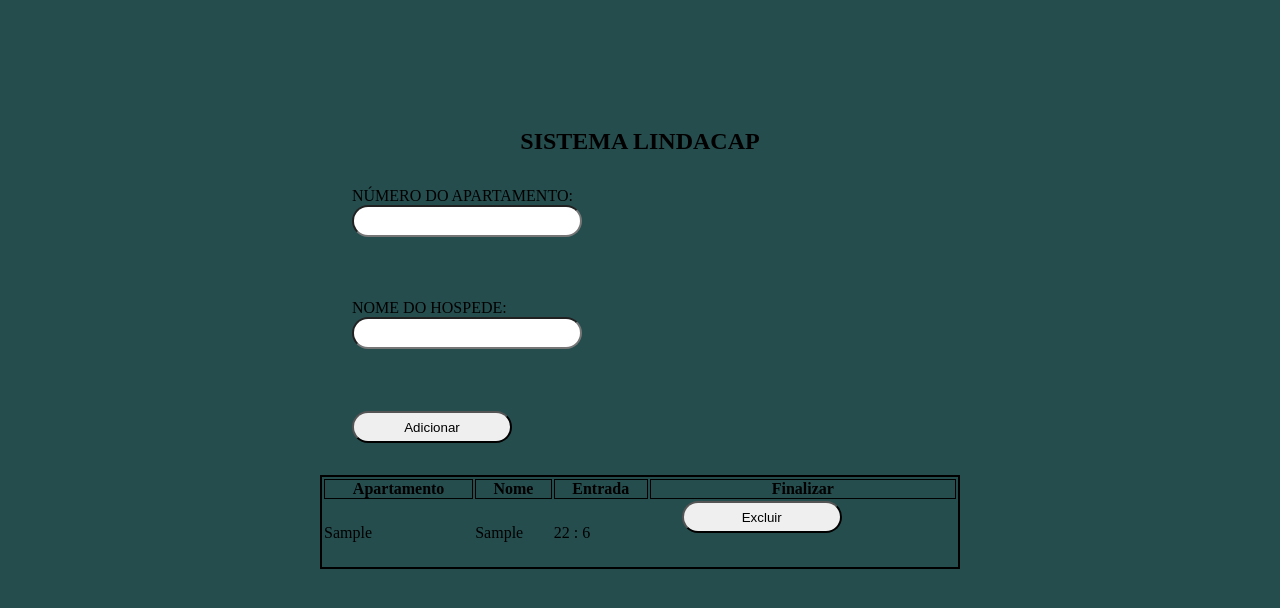
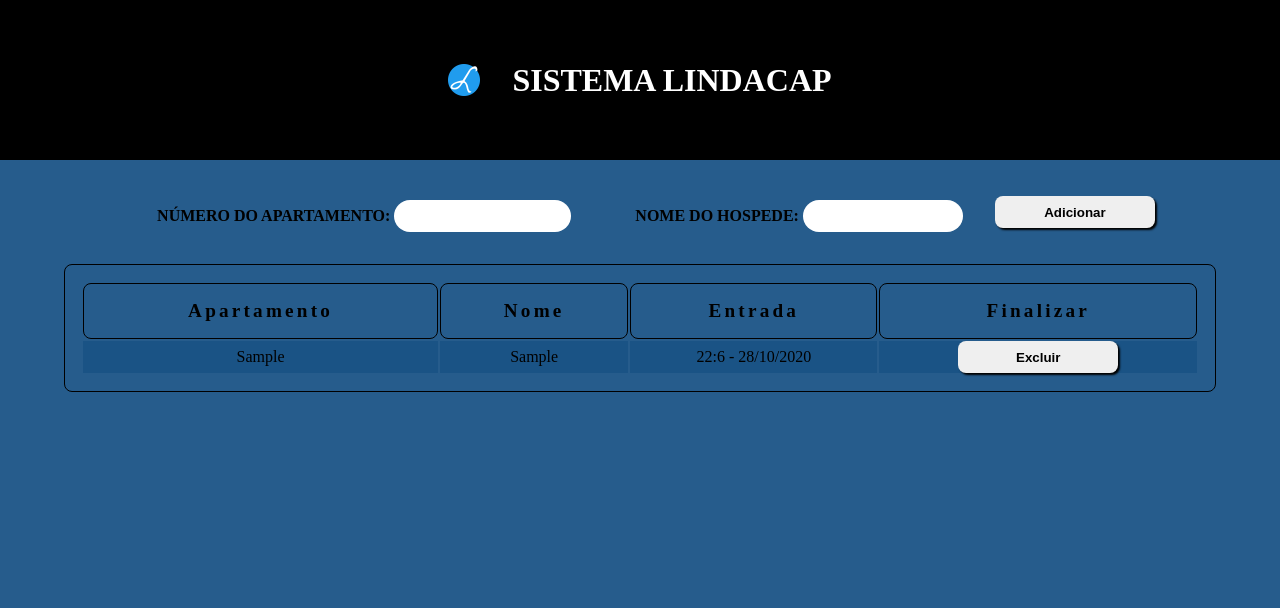
Before and after one commit to OtherVision/sistemaCadastroHospedes, a plain HTML site: page index.html in a window 1280 px wide. Both pictures are taken after typing "Sample", "Sample" into the empty fields and a click on the button "Adicionar". Drawn offline with Linux system fonts and the light colour scheme.

Commit message:
finalizar estilizacao - incluir data nos dados de entrada

```diff
--- a/css/style.css
+++ b/css/style.css
@@ -1,23 +1,28 @@
 * {padding: 0; margin: 0; list-style: none; text-decoration: none; box-sizing: border-box; }
-body {background: rgb(37, 77, 78);}
+body {background: rgba(15, 75, 128, .9)}
 
-.container {width: 90vw; margin: 10% auto; }
-.header h2 {  text-align: center; text-transform: uppercase;}
+/*   header da página       */
+.header {width: 100%; text-align: center; text-transform: uppercase; height: 20vh; background: black; color: white; display: flex; align-items: center; justify-content: center; }
+.header img {margin-right: 2rem;}
 
-.form-group {height: 5rem; margin: 2rem; display: flex; flex-direction: column; border: none;}
-.form-group input {height: 2rem; border-radius: 1rem;}
-.btn {width: 10rem; height: 2rem; border-radius: 1rem; margin: 0 0 2rem 2rem;}
+/*  conteudo principal da página        */
+.container {width: 90vw; margin: 0 auto; }
+
+#formulario {display: flex; justify-content: center; align-items: center;}
+
+.form-group {height: auto; margin: 2rem;  border: none;}
+.form-group input {height: 2rem; border-radius: 1rem; border: none; margin-top: 0.5rem;}
+.form-group input:focus {background: rgb(172, 207, 238);}
+.form-group label {font-weight: 600;}
+
+#nomeHospede {width: 10rem;}
+
+.btn {width: 10rem; height: 2rem;  border-radius: .5rem; cursor: pointer; border: none; box-shadow: 2px 2px 2px black; font-weight: 800; }
+.btn:hover {background: rgba(15, 75, 128, .9); transition: background 0.5s; color: white;}
+
 
 /*  tabela        */
-.col-lg-12 {border: 1px solid black; width: 100%;}
-.table {width: 100%; border: 1px solid black;}
-.table thead tr th{  border: 1px solid black; }
-.table thead tr {  border: 1px solid black; }
+.table {width: 100%; border: 1px solid black; border-radius: 0.5rem; padding: 1rem;}
+.table thead tr th{  border: 1px solid black; border-radius: 0.5rem;  padding: 1rem; font-size: 1.2rem; letter-spacing: 0.2rem;}
 
-
-@media (min-width: 800px) {
-    .container {width: 50vw;}
-
-    .form-group input {width: 40%; text-align: center;}
-    .header {width: 100%; margin: 0 auto;}
-}
+.table-Js {text-align: center; color: #000; font-weight: 500;}
--- a/index.html
+++ b/index.html
@@ -7,25 +7,38 @@
 
     <link rel="stylesheet" href="./css/style.css">
 
+    <link rel="apple-touch-icon" sizes="180x180" href="./images/apple-touch-icon.png">
+    <link rel="icon" type="image/png" sizes="32x32" href="./images/favicon-32x32.png">
+    <link rel="icon" type="image/png" sizes="16x16" href="./images/favicon-16x16.png">
+    <link rel="manifest" href="./images/site.webmanifest">
+
 </head>
 <body onload="mostraPatio()">
-    <div class="container">
 
-        <div class="header">
-            <h2>Sistema Lindacap</h2>
+    <header class="header">
+        <img src="./images/favicon-32x32.png" alt="Imagem logo lindacap" title="logo lindacap">
+        <h1>Sistema Lindacap</h1>
 
-            <div class="jumbotron">
+    </header>
+
+    <main class="container">
+
+        <section class="form-section">
+
+
+            <div class="form">
                 <form action="" id="formulario">
 
                     <fieldset class="form-group">
-                        <label for="modeloCarro">NÚMERO DO APARTAMENTO:</label>
-                        <input type="text" id="modeloCarro" class="form-control">
+                        <label for="numeroApartamento">NÚMERO DO APARTAMENTO:</label>
+                        <input type="text" id="numeroApartamento" class="form-control">
                     </fieldset>
 
                     <fieldset class="form-group">
-                        <label for="placaCarro">NOME DO HOSPEDE:</label>
-                        <input type="text" id="placaCarro" class="form-control" name="">
+                        <label for="nomeHospede">NOME DO HOSPEDE:</label>
+                        <input type="text" id="nomeHospede" class="form-control">
                     </fieldset>
+
 
                     <button type="submit" class="btn btn-primary">Adicionar</button>
 
@@ -33,11 +46,11 @@
 
                 </form>
             </div>
-        </div>
+        </section>
 
 
-        <div class="marketing">
-            <div class="col-lg-12">
+        <section>
+            <div class="main-table">
                 <table class="table">
                     <thead>
                         <tr>
@@ -52,9 +65,9 @@
                     </thead>
                 </table>
             </div>
-        </div>
+        </section>
 
-    </div>
+    </main>
 
     <script src="./js/main.js"></script>
 </body>
--- a/js/main.js
+++ b/js/main.js
@@ -1,32 +1,35 @@
-document.getElementById('formulario').addEventListener('submit', cadastraVeiculo);
+document.getElementById('formulario').addEventListener('submit', cadastraApartamento);
 
-function cadastraVeiculo(e) {
-    var modeloCarro = document.getElementById('modeloCarro').value;
-    var placaCarro = document.getElementById('placaCarro').value;
+function cadastraApartamento(e) {
+    var numeroApartamento = document.getElementById('numeroApartamento').value;
+    var nomeHospede = document.getElementById('nomeHospede').value;
     var time = new Date();
 
-    if (    !modeloCarro && !placaCarro) {
+    if (    !numeroApartamento && !nomeHospede) {
         alert("Por favor, preencha todos os campos");
         return false;
     }
 
-    carro = {
-        modelo: modeloCarro,
-        placa: placaCarro,
+    unidade = {
+        apartamento: numeroApartamento,
+        nome: nomeHospede,
         hora: time.getHours(),
-        minutos: time.getMinutes()
+        minutos: time.getMinutes(),
+        dia: time.getDate(),
+        mes: time.getMonth()+1,
+        ano: time.getFullYear()
     }
 
 
-    if (localStorage.getItem('patio2') === null ) {
-        var carros = [];
-        carros.push(carro);
-        localStorage.setItem('patio2', JSON.stringify(carros));
+    if (localStorage.getItem('edicifio') === null ) {
+        var unidades = [];
+        unidades.push(unidade);
+        localStorage.setItem('edicifio', JSON.stringify(unidades));
 
     } else {
-        var carros = JSON.parse(localStorage.getItem('patio2'));
-        carros.push(carro);
-        localStorage.setItem('patio2', JSON.stringify(carros));
+        var unidades = JSON.parse(localStorage.getItem('edicifio'));
+        unidades.push(unidade);
+        localStorage.setItem('edicifio', JSON.stringify(unidades));
     }
 
     document.getElementById('formulario').reset();
@@ -36,37 +39,42 @@ function cadastraVeiculo(e) {
     e.preventDefault();
 }
 
-function apagarVeiculo(placa) {
+function apagarVeiculo(nome) {
 
-    var carros = JSON.parse(localStorage.getItem('patio2'));
+    var unidades = JSON.parse(localStorage.getItem('edicifio'));
 
-    for (var i = 0; i < carros.length; i++) {
-        if (carros[i].placa == placa ) {
-            carros.splice(i, 1);
+    for (var i = 0; i < unidades.length; i++) {
+        if (unidades[i].nome == nome ) {
+            unidades.splice(i, 1);
         }
 
-        localStorage.setItem('patio2', JSON.stringify(carros));
+        localStorage.setItem('edicifio', JSON.stringify(unidades));
     }
 
     mostraPatio();
 }
 
 function mostraPatio() {
-    var carros = JSON.parse(localStorage.getItem('patio2'));
-    var carrosResultado = document.getElementById('resultados')
+    var unidades = JSON.parse(localStorage.getItem('edicifio'));
+    var unidadesResultado = document.getElementById('resultados')
 
-    carrosResultado.innerHTML = '';
+    unidadesResultado.innerHTML = '';
 
-    for (var i = 0; i < carros.length; i++ ) {
-        var modelo = carros[i].modelo;
-        var placa = carros[i].placa;
-        var hora = carros[i].hora;
-        var minutos = carros[i].minutos;
+    for (var i = 0; i < unidades.length; i++ ) {
+        var apartamento = unidades[i].apartamento;
+        var nome = unidades[i].nome;
+        var hora = unidades[i].hora;
+        var minutos = unidades[i].minutos;
+        var dia = unidades[i].dia;
+        var mes = unidades[i].mes;
+        var ano = unidades[i].ano;
 
-        carrosResultado.innerHTML += '<tr><td>' + modelo +
-                                '</td><td>' + placa +
-                                '</td><td>' + hora + ' : ' + minutos +
-                                '</td><td><button class="btn" onclick="apagarVeiculo(\'' + placa +'\')"> Excluir</button></td>' +
+        unidadesResultado.innerHTML += '<tr class="table-Js"><td>' + apartamento +
+                                '</td><td>' + nome +
+                                '</td><td>' + hora + ':' + minutos + '   -   ' + dia + '/' + mes + '/' + ano +
+                                '</td><td><button class="btn" onclick="apagarVeiculo(\'' + nome +'\')"> Excluir</button></td>' +
                                 '</tr>';
     }
+
+    unidadesResultado.style.background = "rgba(15, 75, 128, .5)";
 }
```
Also changed, not shown: favicon.ico (added), images/android-chrome-192x192.png (added), images/android-chrome-512x512.png (added), images/apple-touch-icon.png (added), images/arrow-alt-circle-down-solid.svg (added), images/favicon-16x16.png (added), images/favicon-32x32.png (added), images/favicon.ico (added), images/site.webmanifest (added).
